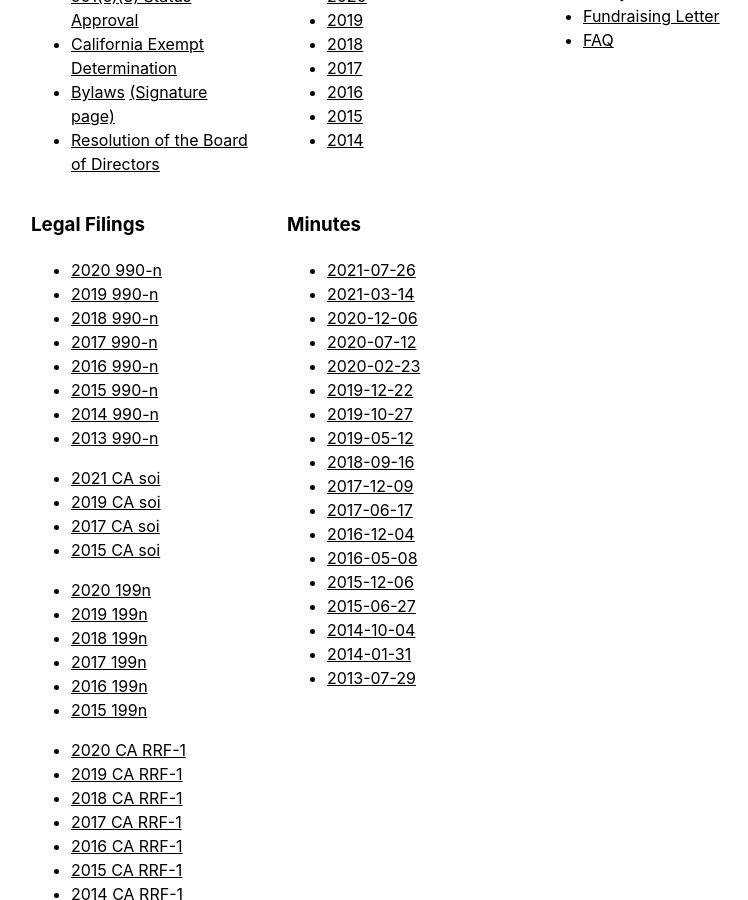
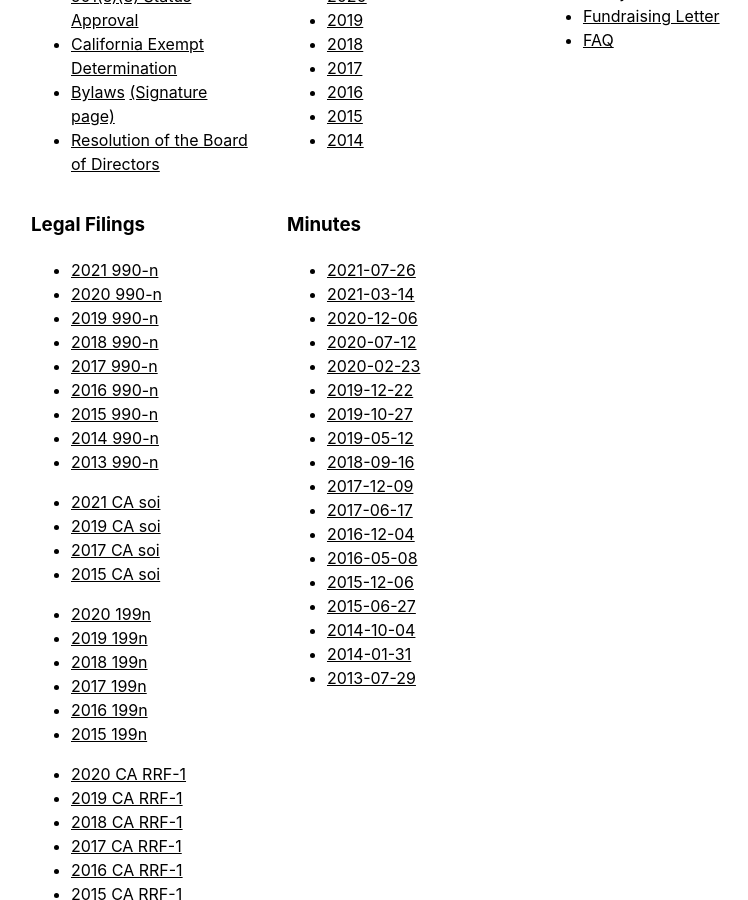
Before and after one commit to ahsef/ahsef.github.io, a Jekyll site: the page built from _pages/about.html, in a window 1280 px wide and 900 px high, scrolled down 1315 px. Shown: the whole window, without its empty margins (241-989 px from the left). Built offline with Jekyll 4.4.1, drawn with Linux system fonts in a browser that asks for light colours.

Commit message:
Add 2021 990-n. Tweak jekyll command

```diff
--- a/_pages/about.html
+++ b/_pages/about.html
@@ -98,6 +98,7 @@
     <div class="w3-container w3-third">
         <h3>Legal Filings</h3>
         <ul>
+            <li><a href="/filings/2021-990-n.pdf">2021 990-n</a></li>
             <li><a href="/filings/2020-990-n.pdf">2020 990-n</a></li>
             <li><a href="/filings/2019-990-n.pdf">2019 990-n</a></li>
             <li><a href="/filings/2018-990-n.pdf">2018 990-n</a></li>
```
Also changed, not shown: README.md, 1 other file.
